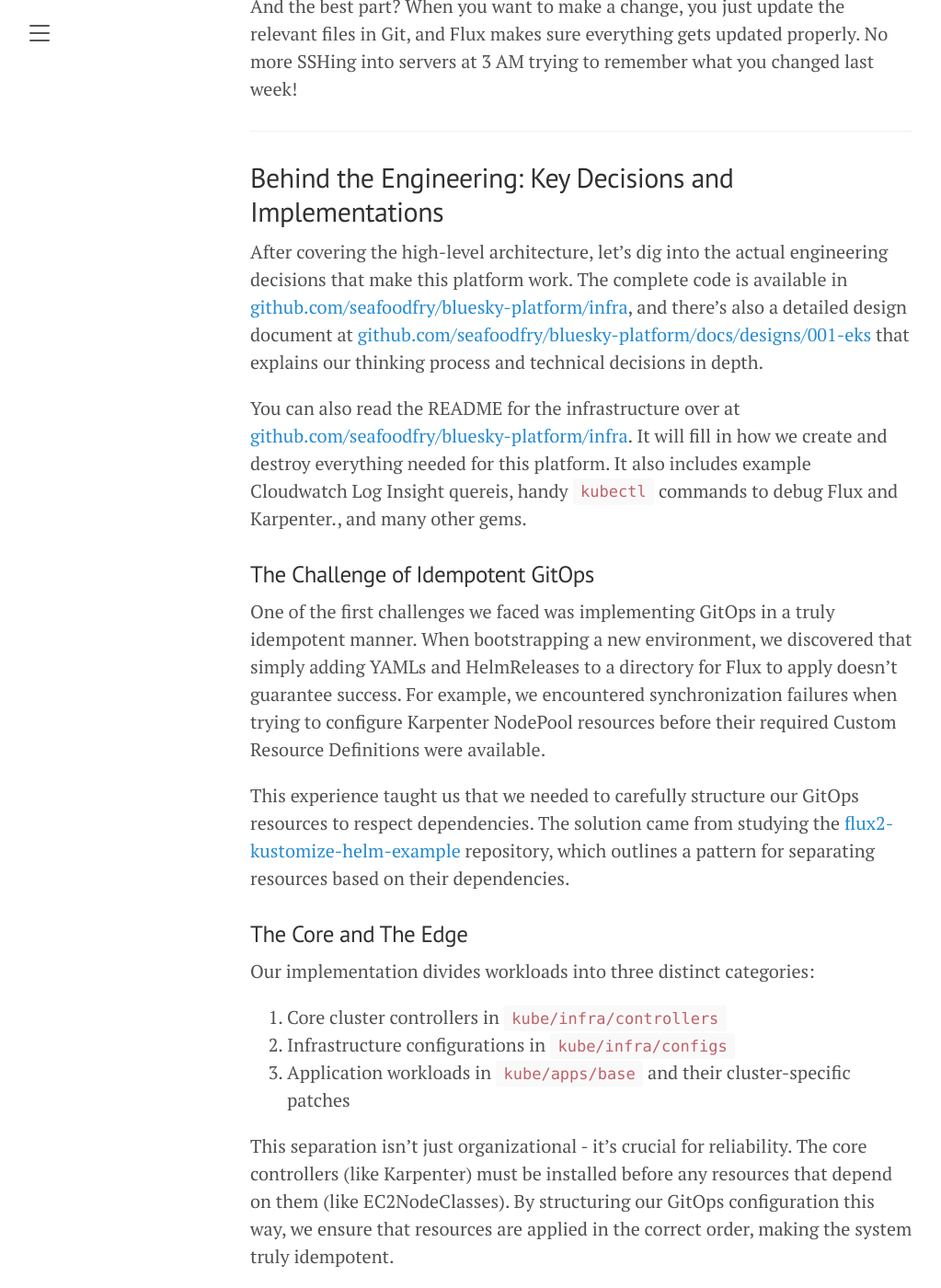
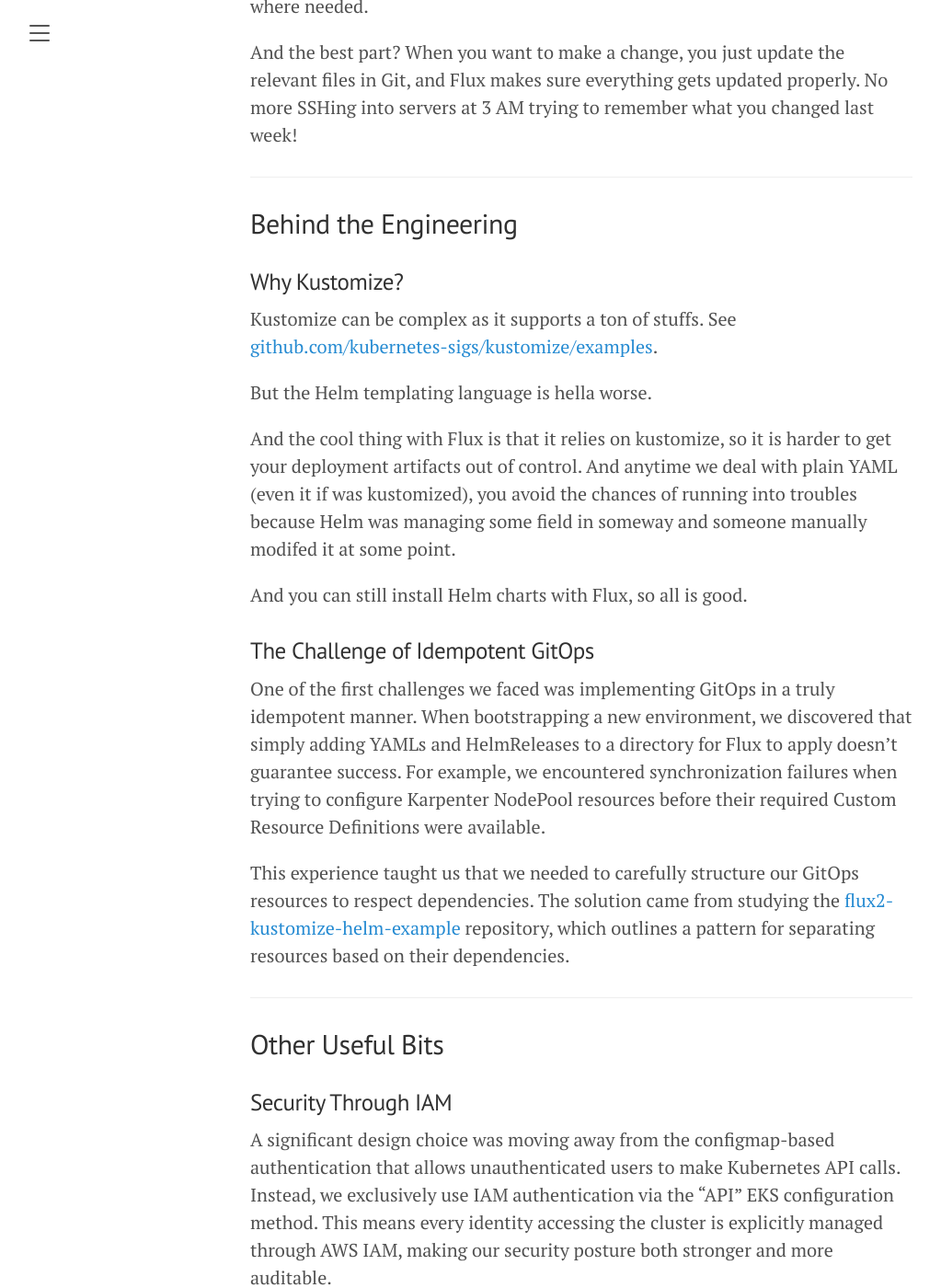
Before and after one commit to seafoodfry/seafoodfry.github.io, a Jekyll site: the page built from _posts/2024-12-14-eks-and-gitops.md, in a window 1280 px wide and 1400 px high, scrolled down 4388 px. Shown: the whole window at 92% size, without its empty margins (8-1031 px from the left). Built offline with Jekyll 4.4.1, drawn with Linux system fonts in a browser that asks for light colours; some of the changed text lies outside the part shown.

Commit message:
Updated flux post
Signed-off-by: seafoodfry <99568361+seafoodfry@users.noreply.github.com>

```diff
--- a/_posts/2024-12-14-eks-and-gitops.md
+++ b/_posts/2024-12-14-eks-and-gitops.md
@@ -126,16 +126,22 @@
 
 ---
 
-## Behind the Engineering: Key Decisions and Implementations
+## Behind the Engineering
 
-After covering the high-level architecture, let's dig into the actual engineering decisions that make this platform work. The complete code is available in [github.com/seafoodfry/bluesky-platform/infra](https://github.com/seafoodfry/bluesky-platform/tree/main/infra), and there's also a detailed design document at
-[github.com/seafoodfry/bluesky-platform/docs/designs/001-eks](https://github.com/seafoodfry/bluesky-platform/tree/main/docs/designs/001-eks)
-that explains our thinking process and technical decisions in depth.
+### Why Kustomize?
 
-You can also read the README for the infrastructure over at
-[github.com/seafoodfry/bluesky-platform/infra](https://github.com/seafoodfry/bluesky-platform/tree/main/infra).
-It will fill in how we create and destroy everything needed for this platform.
-It also includes example Cloudwatch Log Insight quereis, handy `kubectl` commands to debug Flux and Karpenter., and many other gems.
+Kustomize can be complex as it supports a ton of stuffs.
+See
+[github.com/kubernetes-sigs/kustomize/examples](https://github.com/kubernetes-sigs/kustomize/tree/master/examples).
+
+But the Helm templating language is hella worse.
+
+And the cool thing with Flux is that it relies on kustomize, so it is harder to get your
+deployment artifacts out of control.
+And anytime we deal with plain YAML (even it if was kustomized), you avoid the chances of running into
+troubles because Helm was managing some field in someway and someone manually modifed it at some point.
+
+And you can still install Helm charts with Flux, so all is good.
 
 ### The Challenge of Idempotent GitOps
 
@@ -143,15 +149,11 @@
 
 This experience taught us that we needed to carefully structure our GitOps resources to respect dependencies. The solution came from studying the [flux2-kustomize-helm-example](https://github.com/fluxcd/flux2-kustomize-helm-example) repository, which outlines a pattern for separating resources based on their dependencies.
 
-### The Core and The Edge
 
-Our implementation divides workloads into three distinct categories:
 
-1. Core cluster controllers in `kube/infra/controllers`
-2. Infrastructure configurations in `kube/infra/configs`
-3. Application workloads in `kube/apps/base` and their cluster-specific patches
+---
 
-This separation isn't just organizational - it's crucial for reliability. The core controllers (like Karpenter) must be installed before any resources that depend on them (like EC2NodeClasses). By structuring our GitOps configuration this way, we ensure that resources are applied in the correct order, making the system truly idempotent.
+## Other Useful Bits
 
 ### Security Through IAM
 
```
